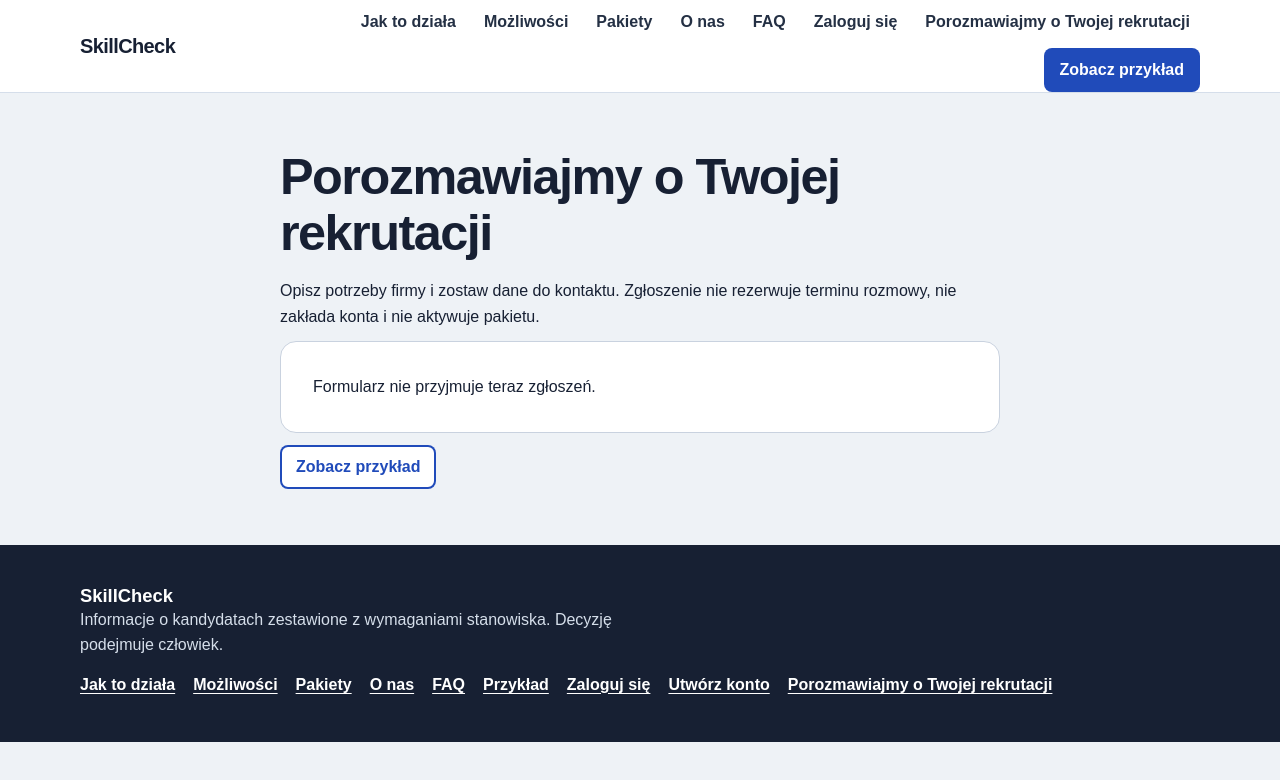
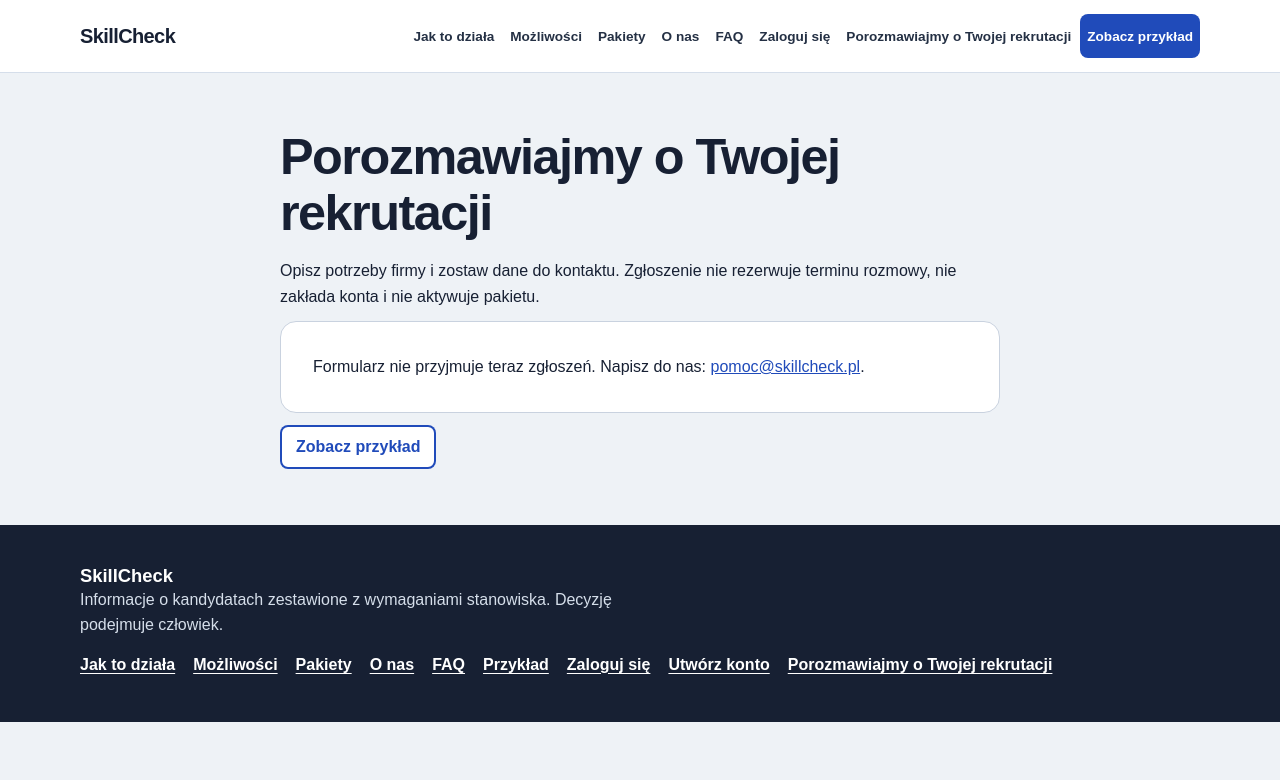
Before and after one commit to krzysztofsyska/skillcheck-core, a Next.js app: page /rozmowa in a window 1280 px wide. Shown: the top 780 px of the page. Built offline with nearby package versions, Linux system fonts and the light colour scheme.

Commit message:
fix(marketing): align regression with approved copy and add contact fallback

```diff
--- a/app/marketing.module.css
+++ b/app/marketing.module.css
@@ -536,3 +536,5 @@
 .packageDetails summary:focus-visible,.tableScroll:focus-visible { outline:3px solid #eba91d; outline-offset:3px; }
 @media(max-width:1100px) { .packageCards { grid-template-columns:repeat(2,minmax(0,1fr)); } }
 @media(max-width:600px) { .packageCards { grid-template-columns:1fr; } .subscription { flex-direction:column; align-items:stretch; padding:20px; } }
+
+@media (min-width:981px) { .desktopNav { gap:2px; } .page .desktopNav a { font-size:.85rem; padding-left:7px; padding-right:7px; } }
--- a/app/rozmowa/page.tsx
+++ b/app/rozmowa/page.tsx
@@ -19,7 +19,7 @@ export default function ConversationPage() {
       <div id="tresc" className={styles.content}>
         <h1>Porozmawiajmy o Twojej rekrutacji</h1>
         <p>Opisz potrzeby firmy i zostaw dane do kontaktu. Zgłoszenie nie rezerwuje terminu rozmowy, nie zakłada konta i nie aktywuje pakietu.</p>
-        {enabled ? <LeadForm notice={notice} /> : <p className={styles.panel} role="status">Formularz nie przyjmuje teraz zgłoszeń.</p>}
+        {enabled ? <LeadForm notice={notice} /> : <p className={styles.panel} role="status">Formularz nie przyjmuje teraz zgłoszeń. Napisz do nas: <a href="mailto:pomoc@skillcheck.pl">pomoc@skillcheck.pl</a>.</p>}
         <Link href="/demo" className={marketing.secondary}>Zobacz przykład</Link>
       </div>
       <SiteFooter />
```
Also changed, not shown: 1 other file (tests, documents, lock files or other folders).
